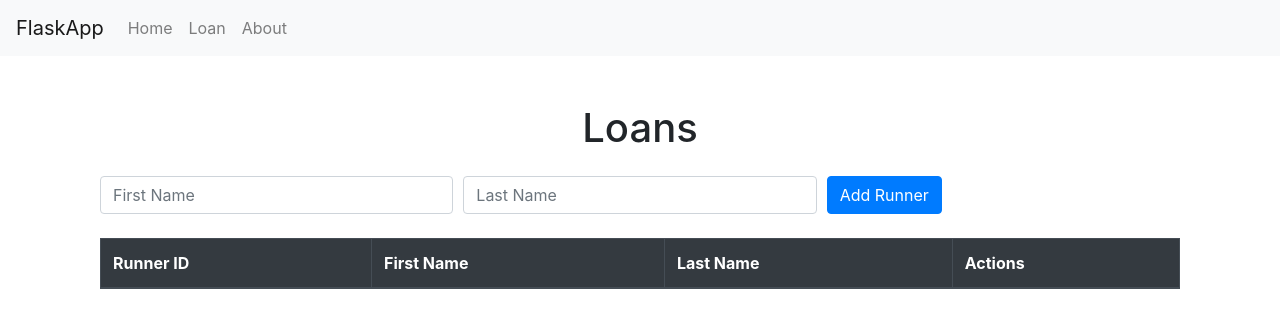
After one commit to sgerman71/mod05_demo_sgermanwestfield, a Flask app: template app/templates/loans.html in a window 1280 px wide. The commit adds this page. Shown: the top 328 px of the page. Run offline with Flask 3, Linux system fonts and the light colour scheme; the template is opened without the code that fills it, so the values that code supplies are empty; some libraries are stand-ins or nearby versions.

Commit message:
first time commit

```diff
--- a/app/templates/base.html
+++ b/app/templates/base.html
@@ -17,7 +17,7 @@
                 <a class="nav-link" href="{{ url_for('index') }}">Home</a>
             </li>
             <li class="nav-item">
-                <a class="nav-link" href="{{ url_for('runners.runner') }}">Runner</a>
+                <a class="nav-link" href="{{ url_for('loan_amortization.loan') }}">Loan</a>
             </li>
             <li class="nav-item">
                 <a class="nav-link" href="{{ url_for('about') }}">About</a>
--- /dev/null
+++ b/app/templates/loans.html
@@ -0,0 +1,53 @@
+{% extends "base.html" %}
+
+{% block content %}
+
+<div class="container mt-5">
+    <h1 class="text-center mb-4">Loans</h1>
+
+    <!-- Form to add a new runner -->
+    <form method="POST" action="{{ url_for('runners.runner') }}" class="mb-4">
+        <div class="form-row">
+            <div class="col">
+                <input type="text" class="form-control" name="first_name" placeholder="First Name" required>
+            </div>
+            <div class="col">
+                <input type="text" class="form-control" name="last_name" placeholder="Last Name" required>
+            </div>
+            <div class="col">
+                <button type="submit" class="btn btn-primary">Add Runner</button>
+            </div>
+        </div>
+    </form>
+
+    <!-- Table to display all runners -->
+    <table class="table table-striped table-bordered">
+        <thead class="thead-dark">
+            <tr>
+                <th scope="col">Runner ID</th>
+                <th scope="col">First Name</th>
+                <th scope="col">Last Name</th>
+                <th scope="col">Actions</th>
+            </tr>
+        </thead>
+        <tbody>
+            {% for runner in all_runners %}
+            <tr>
+                <td>{{ runner.runner_id }}</td>
+                <td>{{ runner.first_name }}</td>
+                <td>{{ runner.last_name }}</td>
+                <td>
+                    <!-- Update button -->
+                    <a href="{{ url_for('runners.update_runner', runner_id=runner.runner_id) }}" class="btn btn-warning btn-sm">Update</a>
+                    <!-- Delete button -->
+                    <form action="{{ url_for('runners.delete_runner', runner_id=runner.runner_id) }}" method="POST" style="display:inline;">
+                        <button type="submit" class="btn btn-danger btn-sm" onclick="return confirm('Are you sure you want to delete this runner?');">Delete</button>
+                    </form>
+                </td>
+            </tr>
+            {% endfor %}
+        </tbody>
+    </table>
+</div>
+
+{% endblock %}
```
Also changed, not shown: app/blueprints/loan_amortization.py (added, +65 -0 lines), app/templates/update_loan.html (added, +23 -0 lines).
